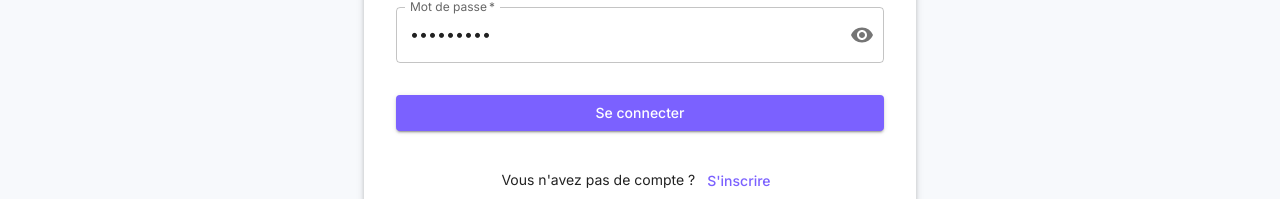
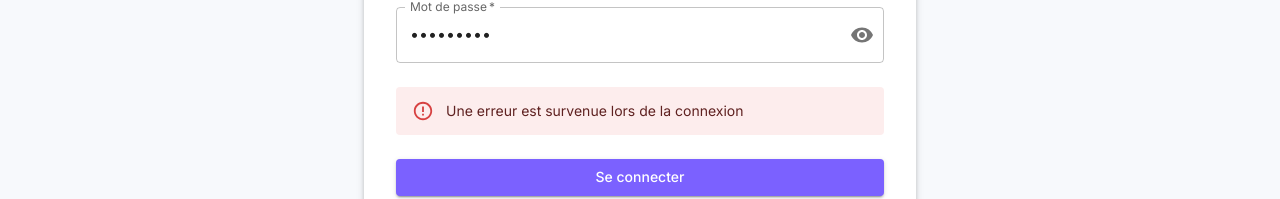
Before and after one commit to Hackathon-Grp-1/services-project-front, a React (Vite) app: page /login in a window 1280 px wide. Both pictures are taken after typing "name@example.com", "Sample123" into the empty fields and a click on the button "Se connecter". Shown: the part 331-530 px from the top of the page. Built offline with nearby package versions, Linux system fonts and the light colour scheme; no server answers.

Commit message:
feat: :sparkles: add authentication context and API integration with login functionality

```diff
--- a/package.json
+++ b/package.json
@@ -16,6 +16,7 @@
     "@fontsource/orbitron": "^5.2.6",
     "@mui/icons-material": "^7.1.2",
     "@mui/material": "^7.1.2",
+    "axios": "^1.10.0",
     "react": "^19.1.0",
     "react-dom": "^19.1.0",
     "react-router-dom": "^7.6.2",
--- a/src/App.tsx
+++ b/src/App.tsx
@@ -13,6 +13,7 @@ import RegisterPage from './pages/RegisterPage';
 import PathEditorPage from './pages/PathEditorPage';
 import ContractPage from './pages/ContractPage';
 import DashboardPage from './pages/DashboardPage';
+import { AuthProvider } from './contexts/AuthContext';
 import './index.css';
 import '@fontsource/inter/400.css';
 import '@fontsource/inter/500.css';
@@ -71,13 +72,13 @@ const theme = createTheme({
 
 import Layout from './components/layout/Layout';
 
-function App() {
-  return (
+function App() {  return (
     <ThemeProvider theme={theme}>
       <CssBaseline />
       <Router>
-        <Layout>
-          <Routes>
+        <AuthProvider>
+          <Layout>
+            <Routes>
             <Route path="/" element={<HomePage />} />
             <Route path="/need-form" element={<NeedFormPage />} />
             <Route path="/service-paths" element={<ServicePathsPage />} />
@@ -94,9 +95,9 @@ function App() {
             <Route path="/contract" element={<ContractPage />} />
             <Route path="/dashboard" element={<DashboardPage />} />
             <Route path="/login" element={<LoginPage />} />
-            <Route path="/register" element={<RegisterPage />} />
-          </Routes>
-        </Layout>
+            <Route path="/register" element={<RegisterPage />} />          </Routes>
+          </Layout>
+        </AuthProvider>
       </Router>
     </ThemeProvider>
   )
--- /dev/null
+++ b/src/api/authApi.ts
@@ -0,0 +1,69 @@
+// API functions for authentication
+import axios from 'axios';
+
+const API_BASE_URL = 'http://localhost:3007/api/v1';
+
+// Define types
+export interface LoginCredentials {
+  email: string;
+  password: string;
+}
+
+export interface AuthResponse {
+  token: string;
+  user: {
+    id: string;
+    email: string;
+    name?: string;
+    role?: string;
+  };
+}
+
+// Login function
+export const login = async (credentials: LoginCredentials): Promise<AuthResponse> => {
+  try {
+    const response = await axios.post(`${API_BASE_URL}/auth/login`, credentials);
+
+    // Store token in localStorage
+    if (response.data.token) {
+      localStorage.setItem('authToken', response.data.token);
+      localStorage.setItem('user', JSON.stringify(response.data.user));
+    }
+
+    return response.data;
+  } catch (error) {
+    console.error('Login error:', error);
+    throw error;
+  }
+};
+
+// Logout function
+export const logout = (): void => {
+  localStorage.removeItem('authToken');
+  localStorage.removeItem('user');
+};
+
+// Check if user is authenticated
+export const isAuthenticated = (): boolean => {
+  return localStorage.getItem('authToken') !== null;
+};
+
+// Get current user
+export const getCurrentUser = (): any => {
+  const userStr = localStorage.getItem('user');
+  if (userStr) {
+    return JSON.parse(userStr);
+  }
+  return null;
+};
+
+// Get auth token
+export const getAuthToken = (): string | null => {
+  return localStorage.getItem('authToken');
+};
+
+// Add auth header to requests
+export const authHeader = (): Record<string, string> => {
+  const token = getAuthToken();
+  return token ? { Authorization: `Bearer ${token}` } : {};
+};
--- /dev/null
+++ b/src/contexts/AuthContext.tsx
@@ -0,0 +1,74 @@
+import { createContext, useContext, useState, useEffect, useMemo } from 'react';
+import type { ReactNode } from 'react';
+import { login as apiLogin, logout as apiLogout, isAuthenticated, getCurrentUser } from '../api/authApi';
+import type { LoginCredentials, AuthResponse } from '../api/authApi';
+
+interface AuthContextType {
+  isLoggedIn: boolean;
+  user: any | null;
+  login: (credentials: LoginCredentials) => Promise<AuthResponse>;
+  logout: () => void;
+  loading: boolean;
+  error: string | null;
+}
+
+const AuthContext = createContext<AuthContextType | undefined>(undefined);
+
+export const AuthProvider = ({ children }: { children: ReactNode }) => {
+  const [isLoggedIn, setIsLoggedIn] = useState<boolean>(isAuthenticated());
+  const [user, setUser] = useState<any | null>(getCurrentUser());
+  const [loading, setLoading] = useState<boolean>(false);
+  const [error, setError] = useState<string | null>(null);
+
+  useEffect(() => {
+    // Check authentication status on component mount
+    setIsLoggedIn(isAuthenticated());
+    setUser(getCurrentUser());
+  }, []);
+
+  const login = async (credentials: LoginCredentials): Promise<AuthResponse> => {
+    setLoading(true);
+    setError(null);
+    try {
+      const response = await apiLogin(credentials);
+      setIsLoggedIn(true);
+      setUser(response.user);
+      setLoading(false);
+      return response;
+    } catch (err: any) {
+      setLoading(false);
+      const errorMessage = err.response?.data?.message || 'Une erreur est survenue lors de la connexion';
+      setError(errorMessage);
+      throw err;
+    }
+  };
+
+  const logout = () => {
+    apiLogout();
+    setIsLoggedIn(false);
+    setUser(null);
+  };
+  // Mémoriser les valeurs du contexte pour éviter des re-rendus inutiles
+  const contextValue = useMemo(() => ({
+    isLoggedIn,
+    user,
+    login,
+    logout,
+    loading,
+    error
+  }), [isLoggedIn, user, loading, error]);
+
+  return (
+    <AuthContext.Provider value={contextValue}>
+      {children}
+    </AuthContext.Provider>
+  );
+};
+
+export const useAuth = (): AuthContextType => {
+  const context = useContext(AuthContext);
+  if (context === undefined) {
+    throw new Error('useAuth doit être utilisé à l\'intérieur d\'un AuthProvider');
+  }
+  return context;
+};
--- a/src/pages/LoginPage.tsx
+++ b/src/pages/LoginPage.tsx
@@ -1,22 +1,43 @@
 import { useState } from 'react';
-import { Box, Typography, TextField, Button, Container, Paper, InputAdornment, IconButton } from '@mui/material';
+import { Box, Typography, TextField, Button, Container, Paper, InputAdornment, IconButton, Alert, CircularProgress } from '@mui/material';
 import { Visibility, VisibilityOff } from '@mui/icons-material';
-import { Link as RouterLink } from 'react-router-dom';
+import { Link as RouterLink, useNavigate } from 'react-router-dom';
+import { useAuth } from '../contexts/AuthContext';
 
 const LoginPage = () => {
   const [showPassword, setShowPassword] = useState(false);
   const [email, setEmail] = useState('');
   const [password, setPassword] = useState('');
+  const [localError, setLocalError] = useState<string | null>(null);
+  const { login, loading, error: authError } = useAuth();
+  const navigate = useNavigate();
 
   const handleClickShowPassword = () => {
     setShowPassword(!showPassword);
   };
 
-  const handleSubmit = (e: React.FormEvent) => {
+  const handleSubmit = async (e: React.FormEvent) => {
     e.preventDefault();
-    // This would be replaced with actual authentication logic
-    console.log('Login attempt with:', { email, password });
-    // Placeholder for authentication API call
+    setLocalError(null);
+
+    if (!email) {
+      setLocalError('Veuillez saisir votre email');
+      return;
+    }
+
+    if (!password) {
+      setLocalError('Veuillez saisir votre mot de passe');
+      return;
+    }
+
+    try {
+      await login({ email, password });
+      console.log('Connexion réussie');
+      navigate('/dashboard'); // Redirection après connexion réussie
+    } catch (error: any) {
+      console.error('Erreur de connexion:', error);
+      // L'erreur est déjà gérée dans le contexte
+    }
   };
 
   return (
@@ -50,8 +71,8 @@ const LoginPage = () => {
               id="password"
               autoComplete="current-password"
               value={password}
-              onChange={(e) => setPassword(e.target.value)}
-              InputProps={{
+              onChange={(e) => setPassword(e.target.value)}              slotProps={{
+                input: {
                   endAdornment: (
                     <InputAdornment position="end">
                       <IconButton
@@ -63,16 +84,27 @@ const LoginPage = () => {
                       </IconButton>
                     </InputAdornment>
                   ),
+                }
               }}
-            />
+            />            {(localError ?? authError) && (
+              <Alert severity="error" sx={{ mt: 2 }}>
+                {localError ?? authError}
+              </Alert>
+            )}
+
             <Button
               type="submit"
               fullWidth
               variant="contained"
               color="secondary"
               sx={{ mt: 3, mb: 2 }}
+              disabled={loading}
             >
-              Se connecter
+              {loading ? (
+                <CircularProgress size={24} color="inherit" />
+              ) : (
+                'Se connecter'
+              )}
             </Button>
             <Box sx={{ mt: 2, textAlign: 'center' }}>
               <Typography variant="body2">
```
Also changed, not shown: 1 other file (tests, documents, lock files or other folders). Lines whose indentation alone changed are shown as unchanged.
